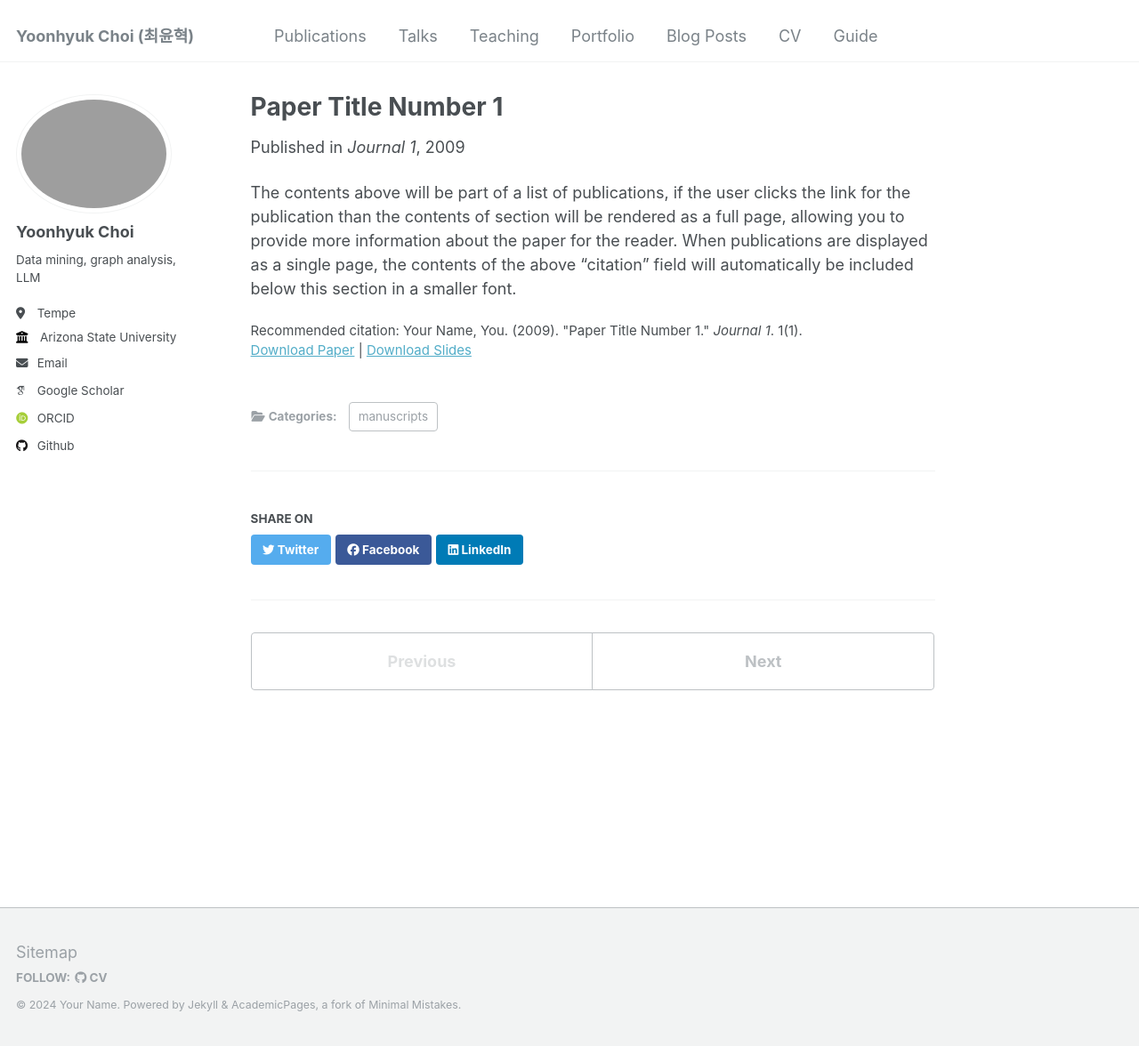
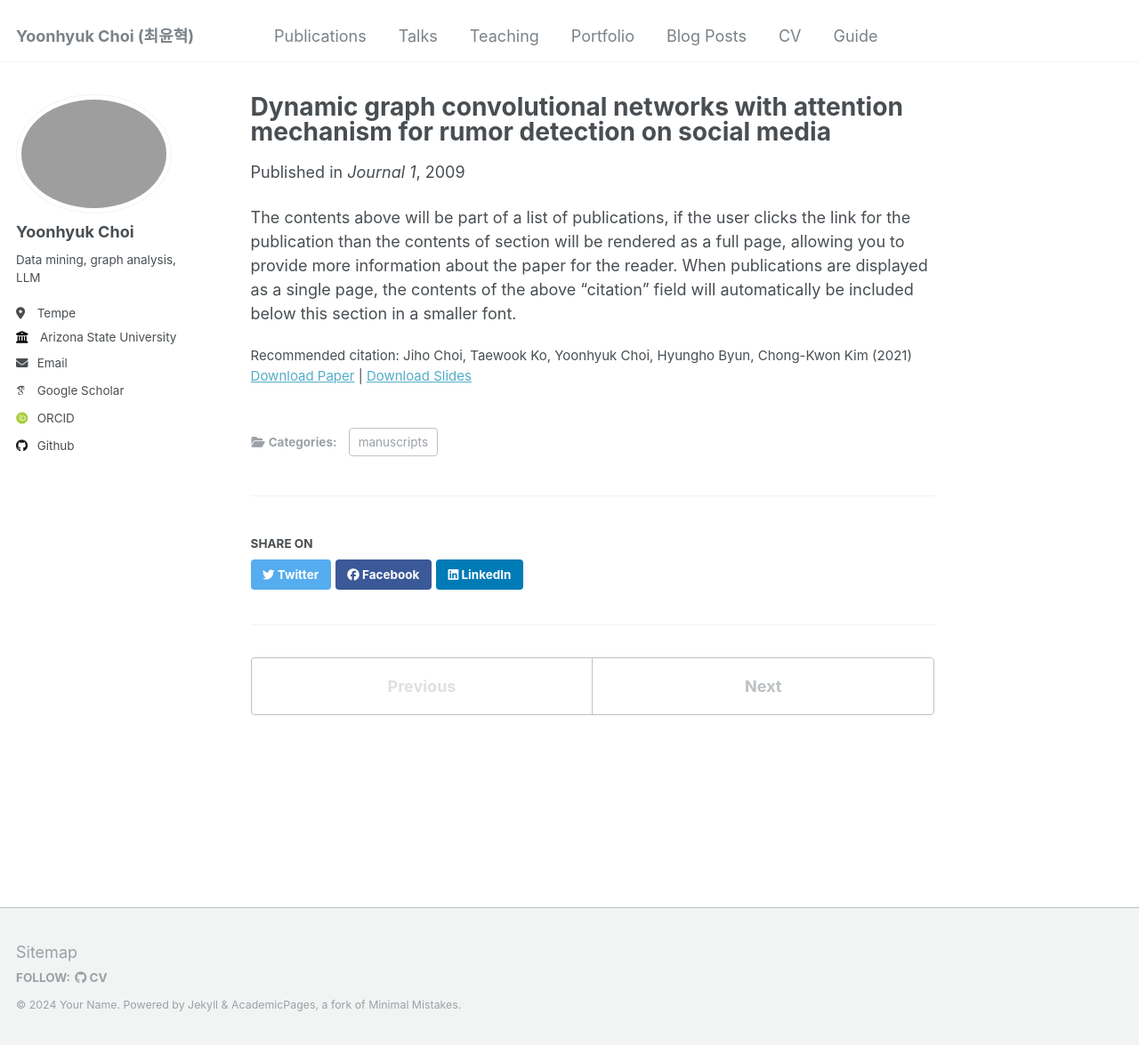
Before and after one commit to ChoiYoonHyuk/ChoiYoonHyuk.github.io, a Jekyll site: the page built from _publications/2009-10-01-paper-title-number-1.md, in a window 1280 px wide and 1176 px high. Shown: the whole window at 89% size. Built offline with Jekyll 4.4.1, drawn with Linux system fonts in a browser that asks for light colours; some web fonts are replaced.

Commit message:
Update 2009-10-01-paper-title-number-1.md

```diff
--- a/_publications/2009-10-01-paper-title-number-1.md
+++ b/_publications/2009-10-01-paper-title-number-1.md
@@ -1,5 +1,5 @@
 ---
-title: "Paper Title Number 1"
+title: "Dynamic graph convolutional networks with attention mechanism for rumor detection on social media"
 collection: publications
 category: manuscripts
 permalink: /publication/2009-10-01-paper-title-number-1
@@ -7,8 +7,8 @@ excerpt: 'This paper is about the number 1. The number 2 is left for future work
 date: 2009-10-01
 venue: 'Journal 1'
 slidesurl: 'http://academicpages.github.io/files/slides1.pdf'
-paperurl: 'http://academicpages.github.io/files/paper1.pdf'
-citation: 'Your Name, You. (2009). &quot;Paper Title Number 1.&quot; <i>Journal 1</i>. 1(1).'
+paperurl: 'http://academicpages.github.io/files/paper1.pdf](https://journals.plos.org/plosone/article?id=10.1371/journal.pone.0256039'
+citation: 'Jiho Choi, Taewook Ko, Yoonhyuk Choi, Hyungho Byun, Chong-Kwon Kim (2021)'
 ---
 
 The contents above will be part of a list of publications, if the user clicks the link for the publication than the contents of section will be rendered as a full page, allowing you to provide more information about the paper for the reader. When publications are displayed as a single page, the contents of the above "citation" field will automatically be included below this section in a smaller font.
```
